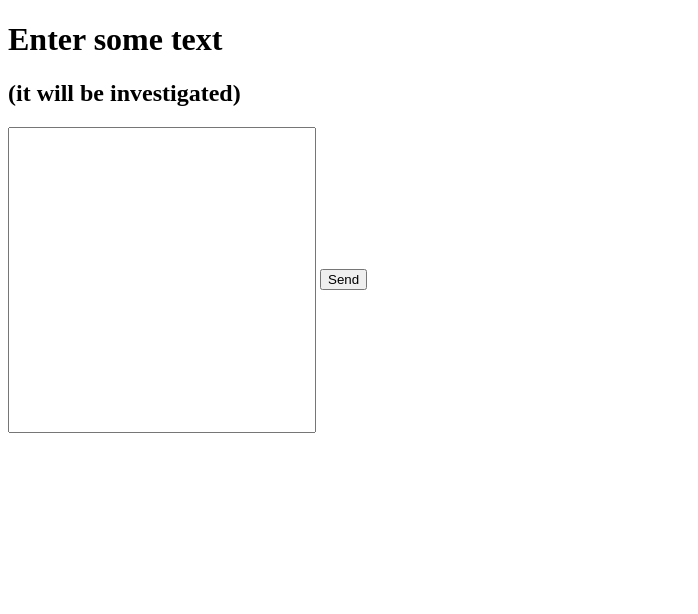
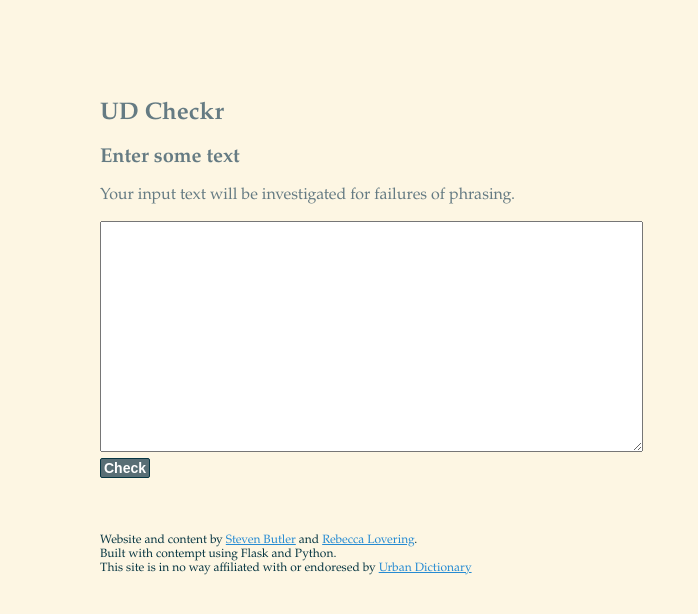
Before and after one commit to srbutler/urban_dict_checkr, a Flask app: page / in a window 1280 px wide. Shown: the top 614 px of the page, without its empty margins (0-698 px from the left). Run offline with Flask 2, Linux system fonts and the light colour scheme.

Commit message:
Working full demo with styling.

```diff
--- a/app.py
+++ b/app.py
@@ -1,38 +1,19 @@
 """Gets a UD def."""
 
-import string
+from collections import OrderedDict
+import re
 
-from flask import Flask, request, render_template
+from flask import Flask, flash, request, render_template
 from lxml import html
 import requests
+from wtforms import Form, TextAreaField
 
 
 app = Flask(__name__)
 
 
-def get_ud_string(word):
-    """Get the top UD definition of a word as a 'word: def' string."""
-
-    url = "http://www.urbandictionary.com/define.php?term=%s" % word
-    page = requests.get(url)
-    tree = html.fromstring(page.content)
-
-    words = tree.xpath('//a[@class="word"]/text()')
-    meanings = tree.xpath('//div[@class="meaning"]/text()')
-    ranks = tree.xpath('//div[@class="ribbon"]/text()')
-
-    # examples = tree.xpath('//div[@class="example"]/text()')
-    # counts = tree.xpath('//div[@class="count"]/text()')
-
-    top_def_str = None
-
-    for tup in zip(words, meanings, ranks):
-
-        if tup[2].strip() == "Top Definition":
-            top_def_str = "{}: {}".format(tup[0].strip().lower(),
-                                          tup[1].strip())
-
-    return top_def_str
+class InputForm(Form):
+    text_input = TextAreaField("")
 
 
 def get_ud_def(word):
@@ -58,7 +39,7 @@
 
 def chunk_text(input_text, chunk_size=4):
 
-    exclude = set(string.punctuation)
+    exclude = set('!"#$%&()*+,-./:;<=>?@[\]^_`{|}~')
 
     depuncted_text = ''.join(ch.lower() for ch in input_text if ch not in exclude)
 
@@ -75,17 +56,33 @@
 
         candidates.extend(indiv_candidates)
 
-    # print(len(candidates))
-    return set(candidates)
+    candidate_dict = OrderedDict()
+
+    for cand in candidates:
+        candidate_dict[cand] = 0
+
+    return candidate_dict.keys()
 
 
-def filter_stop_words(input_iter, stopwords_file, n_words=100):
+def filter_stop_words(input_iter, stopwords_file, n_words=1000):
 
     with open(stopwords_file, 'r') as f:
         data = f.readlines()
-        data_words = [x.split(' ')[0] for x in data]
+        data_words = [x.split(' ')[0].lower() for x in data]
 
     return [w for w in input_iter if w not in data_words[:n_words]]
+
+
+def check_identity(word, returned_word):
+
+    if word == returned_word:
+        return True
+    elif word == returned_word + "s":
+        return True
+    elif word == returned_word + "es":
+        return True
+    else:
+        return False
 
 
 def evaluate_text(input_text):
@@ -94,51 +91,49 @@
 
     check_words = filter_stop_words(chunk_text(input_text), wordlist_file)
 
-    word_dict = {}
+    word_dict = OrderedDict()
     for word in check_words:
         ud_def = get_ud_def(word.lower())
 
         if ud_def is not None:
-            word_dict[ud_def[0]] = ud_def[1]
+            if check_identity(word, ud_def[0]):
+                if len(ud_def[1]) >= 1:
+                    word_dict[ud_def[0]] = ud_def[1]
 
     return word_dict
 
 
-def format_return(input_text):
+def markup_text(input_text, word_defs):
 
-    final_str = ""
+    hl_words = word_defs.keys()
 
-    wordlist_file = "data/english_wordlist.txt"
+    out_text = input_text
 
-    check_words = filter_stop_words(chunk_text(input_text), wordlist_file)
+    for word in hl_words:
 
-    for word in check_words:
-        ud_def_str = get_ud_string(word.lower())
+        pattern = '({})'.format(word)
+        repl = '<em>\g<1></em>'
+        out_text = re.sub(pattern, repl, out_text)
 
-        if ud_def_str is not None:
-            final_str += ud_def_str + "<br><br>"
-
-    return final_str
+    return out_text
 
 
 @app.route('/')
-def my_form():
-    return render_template("input-form.html")
+def get_input():
+
+    form = InputForm(request.form)
+    return render_template("input-form.html", form=form)
 
 
-@app.route('/', methods=['POST'])
-def my_form_post():
+@app.route('/output', methods=['POST'])
+def show_output():
 
-    text = request.form['text']
+    text = request.form.getlist('text_input')[0]
+    word_defs = evaluate_text(text)
 
-    word_defs = evaluate_text(text)
-    return render_template("output-page.html", word_defs=word_defs)
-
-    # formatted_defs = format_return(text)
-    # return render_template("output-page.html",
-    #                        input_text=text,
-    #                        formatted_input=formatted_defs)
-
+    return render_template("output-page.html",
+                           input_text=text,
+                           word_defs=word_defs)
 
 if __name__ == '__main__':
-    app.run()
+    app.run(debug=True)
--- /dev/null
+++ b/static/stylesheets/style.css
@@ -0,0 +1,65 @@
+
+body {
+    font-family: "Palatino Linotype", "Book Antiqua", Palatino, serif;
+    font-size: 16px;
+    color: #657b83;
+    background-color: #fdf6e3;
+    margin: 100px 100px 100px 100px;
+}
+
+a {
+   color: #268bd2;
+}
+
+a:hover {
+   color: #2aa198;
+}
+
+h1 {
+    font-size: 24px;
+    font-weight: bold;
+    /* color: #657b83; */
+}
+
+h2 {
+    font-size: 20px;
+    font-weight: bold;
+    /* color: #657b83; */
+}
+
+footer {
+    font-size: 12px;
+    color: #073642;
+}
+
+input[type="text"] {
+    background: white;
+    border: 1px solid #657b83;
+    padding: 2px;
+    font-size: 16px;
+    -moz-border-radius: 2px;
+    -webkit-border-radius: 2px;
+    color: #657b83;
+    width: 300px;
+    height: 200px;
+}
+
+input[type="submit"] {
+    background: #586e75;
+    border: 1px solid #073642;
+    padding: 1px 3px;
+    font-size: 14px;
+    font-weight: bold;
+    -moz-border-radius: 2px;
+    -webkit-border-radius: 2px;
+    color: white;
+}
+
+/* .textinput {
+   width: 300px;
+   height: 300px;
+   } */
+
+/* .section_title {
+
+   } */
--- a/templates/input-form.html
+++ b/templates/input-form.html
@@ -1,14 +1,34 @@
 <!DOCTYPE html>
 <html lang="en">
     <head>
-        <link rel="stylesheet" type="text/css" href="style.css">
+        <title>UD Checkr</title>
+        <link rel="stylesheet" type="text/css" href="{{ url_for('static',filename='stylesheets/style.css') }}" />
     </head>
     <body>
-        <h1>Enter some text</h1>
-        <h2>(it will be investigated)</h2>
-        <form action="." method="POST">
-            <input type="text" name="text" class="textinput">
-            <input type="submit" name="my-form" value="Send">
-        </form>
+        <div class="centered">
+            <h1 class="main_title">UD Checkr</h1>
+
+            <div class="input_explanation">
+                <h2 class="section_title">Enter some text</h2>
+                <p>Your input text will be investigated for failures of phrasing.</p>
+            </div>
+
+            <div class="input_area">
+                <form action="/output" method="POST" id="input_form">
+                    {{ form.text_input.label }} {{ form.text_input(cols="65", rows="15") }} <br />
+                    <!-- <input type="text" name="text" class="textinput"> -->
+                    <input type="submit" name="form_button" value="Check">
+                </form>
+            </div>
+
+        </div>
+        <footer>
+            <br /><br /><br />
+            <p>Website and content by <a href="mailto:srbutler@gmail.com">Steven Butler</a>
+                and <a href="mailto:lovering810@gmail.com">Rebecca Lovering</a>.<br />
+                Built with contempt using Flask and Python.<br />
+                This site is in no way affiliated with or endoresed by
+                <a href="https://www.urbandictionary.com">Urban Dictionary</a></p>
+        </footer>
     </body>
 </html>
--- a/templates/style.css
+++ /dev/null
@@ -1,4 +0,0 @@
-.textinput {
-    width: 300px;
-    height: 300px;
-}
```
Also changed, not shown: templates/output-page.html (+23 -8 lines).
